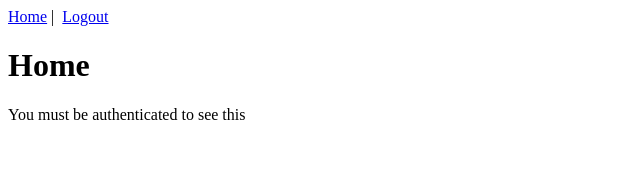
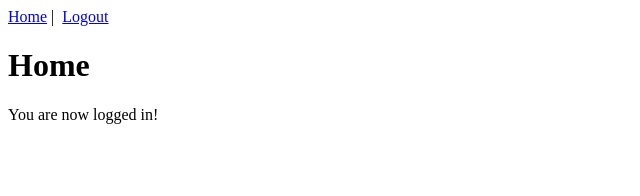
Before and after one commit to jinhee220/Potmole, a Vue app in the folder vue/: page / in a window 1280 px wide. Shown: the top 196 px of the page, without its empty margins (0-640 px from the left). Built offline with nearby package versions, Linux system fonts and the light colour scheme; sample sign-in values are in the browser's storage.

Commit message:
Test push

```diff
--- a/vue/src/views/HomeView.vue
+++ b/vue/src/views/HomeView.vue
@@ -1,7 +1,7 @@
 <template>
   <div class="home">
     <h1>Home</h1>
-    <p>You must be authenticated to see this</p>
+    <p>You are now logged in!</p>
   </div>
 </template>
 
```
